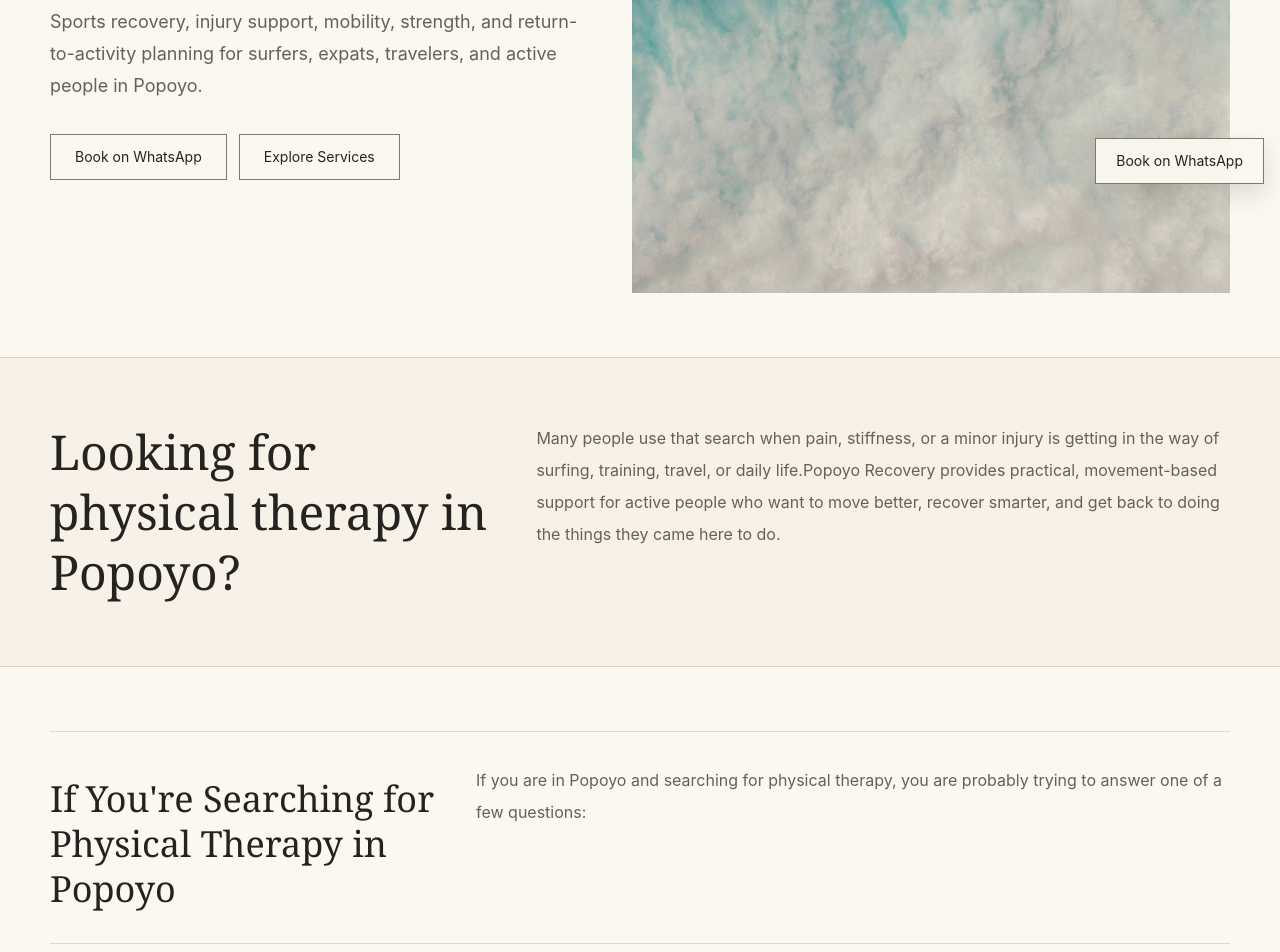
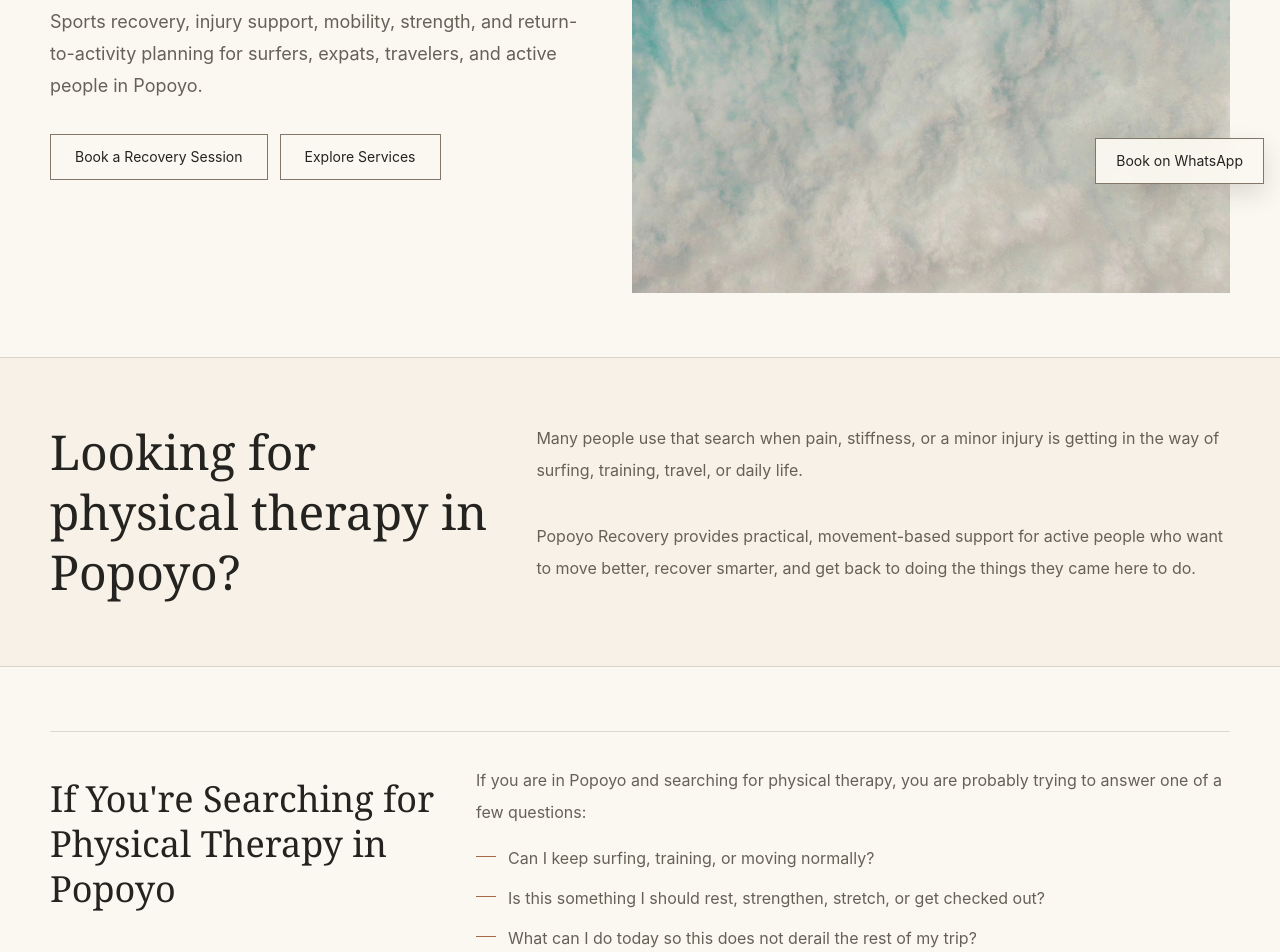
Before and after one commit to pointnemoproject/Popoyo-Performance-Recovery, a Next.js app: page /physical-therapy-popoyo in a window 1280 px wide. Shown: the part 600-1552 px from the top of the page. Built offline with nearby package versions, Linux system fonts and the light colour scheme.

Commit message:
Support SEO page CTA labels and lists

```diff
--- a/src/components/seo-landing-page.tsx
+++ b/src/components/seo-landing-page.tsx
@@ -4,6 +4,8 @@ import type { SeoLandingPageContent } from "@/lib/seo-pages";
 import { whatsappButtonClass, whatsappHref } from "@/lib/site";
 
 export function SeoLandingPage({ page }: { page: SeoLandingPageContent }) {
+  const ctaLabel = page.ctaLabel ?? "Book on WhatsApp";
+
   return (
     <main>
       <section className="section-shell grid gap-10 py-14 md:grid-cols-[.95fr_1.05fr] md:items-center md:py-16">
@@ -17,7 +19,7 @@ export function SeoLandingPage({ page }: { page: SeoLandingPageContent }) {
           </p>
           <div className="mt-8 flex flex-wrap gap-3">
             <a href={whatsappHref} className={whatsappButtonClass}>
-              Book on WhatsApp
+              {ctaLabel}
             </a>
             <Link href="/#services" className="border border-[#817869] px-6 py-3 text-sm">
               Explore Services
@@ -38,7 +40,13 @@ export function SeoLandingPage({ page }: { page: SeoLandingPageContent }) {
             <h2 className="font-editorial text-4xl leading-tight md:text-5xl">
               {page.intro.heading}
             </h2>
-            <p className="leading-8 text-[#676057]">{page.intro.body}</p>
+            <div className="grid gap-4">
+              {page.intro.body.map((paragraph) => (
+                <p key={paragraph} className="leading-8 text-[#676057]">
+                  {paragraph}
+                </p>
+              ))}
+            </div>
           </div>
         </section>
       ) : null}
@@ -61,6 +69,21 @@ export function SeoLandingPage({ page }: { page: SeoLandingPageContent }) {
                 </div>
                 <div className="grid gap-4">
                   {section.body.map((paragraph) => (
+                    <p key={paragraph} className="leading-8 text-[#676057]">
+                      {paragraph}
+                    </p>
+                  ))}
+                  {section.items?.length ? (
+                    <ul className="grid gap-3 text-[#676057]">
+                      {section.items.map((item) => (
+                        <li key={item} className="flex gap-3 leading-7">
+                          <span className="mt-3 h-px w-5 shrink-0 bg-[#a6684a]" />
+                          <span>{item}</span>
+                        </li>
+                      ))}
+                    </ul>
+                  ) : null}
+                  {section.afterItems?.map((paragraph) => (
                     <p key={paragraph} className="leading-8 text-[#676057]">
                       {paragraph}
                     </p>
@@ -115,7 +138,7 @@ export function SeoLandingPage({ page }: { page: SeoLandingPageContent }) {
             ) : null}
           </div>
           <a href={whatsappHref} className={whatsappButtonClass}>
-            Book on WhatsApp
+            {ctaLabel}
           </a>
         </div>
       </section>
```
